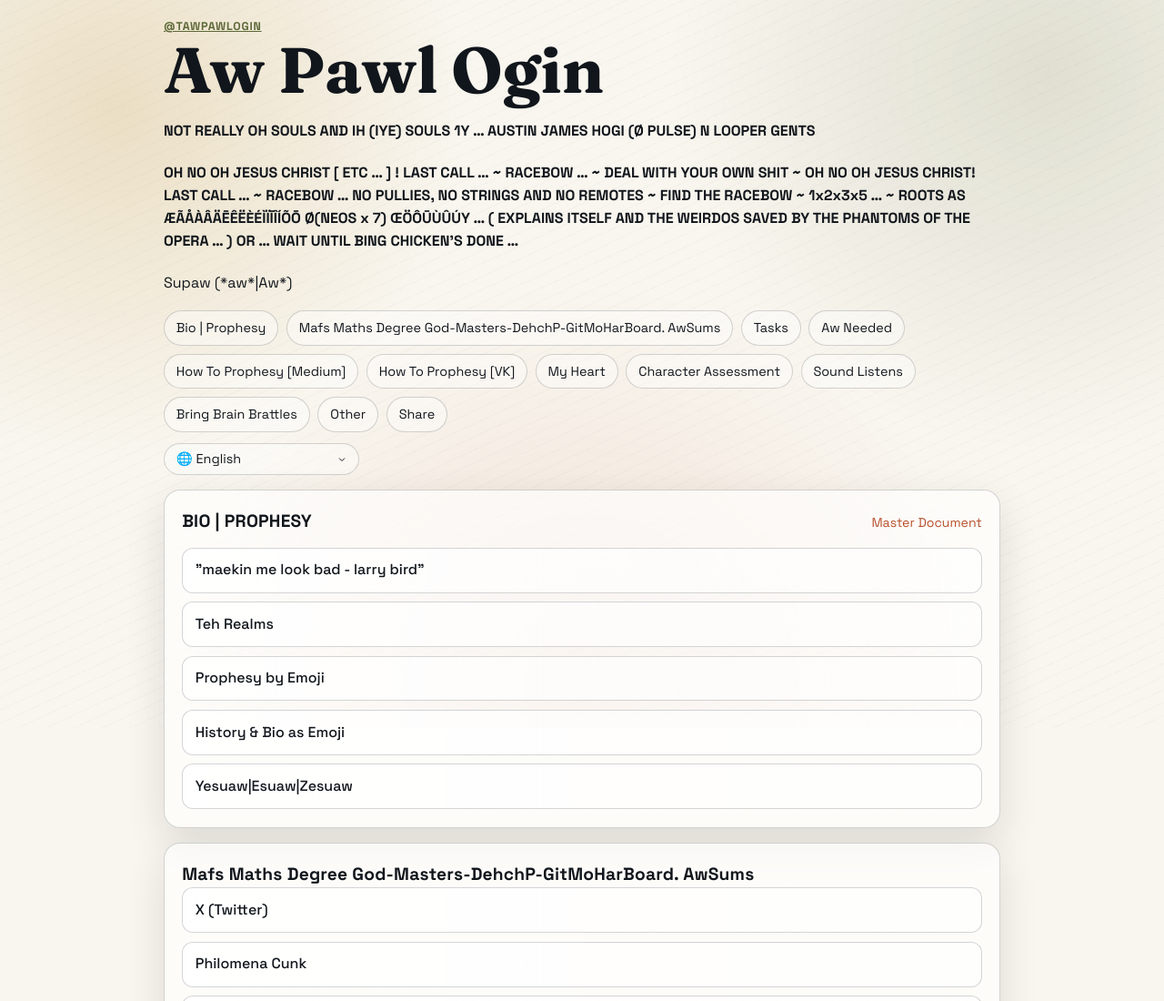
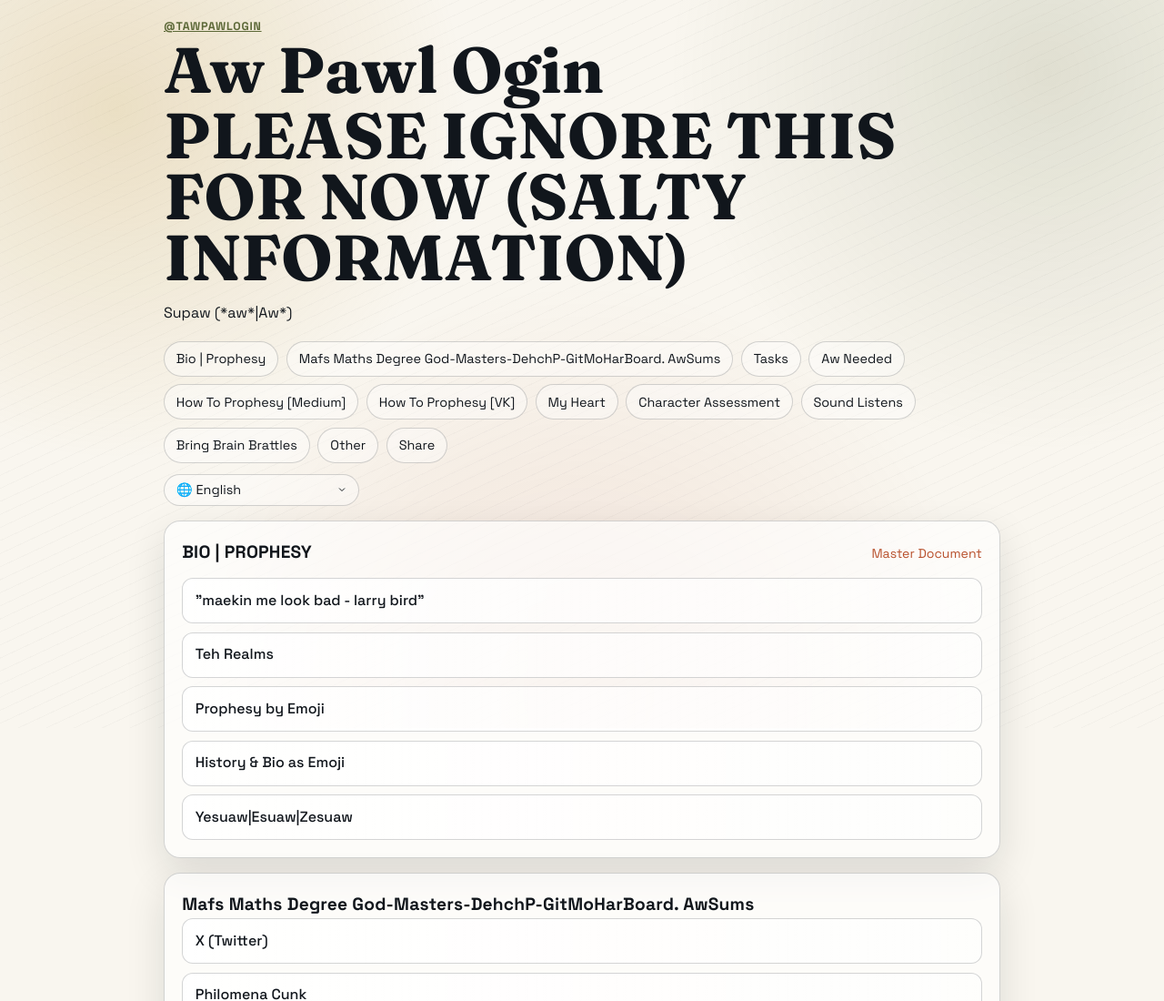
Before and after one commit to hogjamaus-fyi/hogjamaus-fyi.github.io, a plain HTML site: page index.html in a window 1280 px wide. Shown: the top 1100 px of the page at 91% size. Drawn offline with Linux system fonts and the light colour scheme.

Commit message:
Replace h4 headers with a new h1 header

```diff
--- a/index.html
+++ b/index.html
@@ -73,10 +73,7 @@
     <header class="site-header">
       <p class="kicker"><a href="https://x.com/tawpawlogin" target="_blank" rel="noopener noreferrer">@tawpawlogin</a></p>
       <h1>Aw Pawl Ogin</h1>
-      <h4>NOT REALLY OH SOULS AND IH (IYE) SOULS
-1Y … AUSTIN JAMES HOGI (Ø PULSE) N
-LOOPER GENTS</h4>
-      <h4>OH NO OH JESUS CHRIST [ ETC … ] ! LAST CALL … ~ RACEBOW … ~ DEAL WITH YOUR OWN SHIT ~ OH NO OH JESUS CHRIST! LAST CALL … ~ RACEBOW … NO PULLIES, NO STRINGS AND NO REMOTES ~ FIND THE RACEBOW ~ 1x2x3x5 … ~ ROOTS AS ÆÃÅÀÂÄĒÊËÈÉÌÏĪÎÍÕŌ Ø(NEOS x 7) ŒÖÔŪÙÛÚY … ( EXPLAINS ITSELF AND THE WEIRDOS SAVED BY THE PHANTOMS OF THE OPERA … ) OR … WAIT UNTIL BING CHICKEN'S DONE … </h4>
+      <h1>PLEASE IGNORE THIS FOR NOW (SALTY INFORMATION)</h1>
       <p>Supaw (*aw*|Aw*)</p>
       <nav class="site-nav" aria-label="Section navigation">
         <a href="#bio-prophesy">Bio | Prophesy</a>
```
